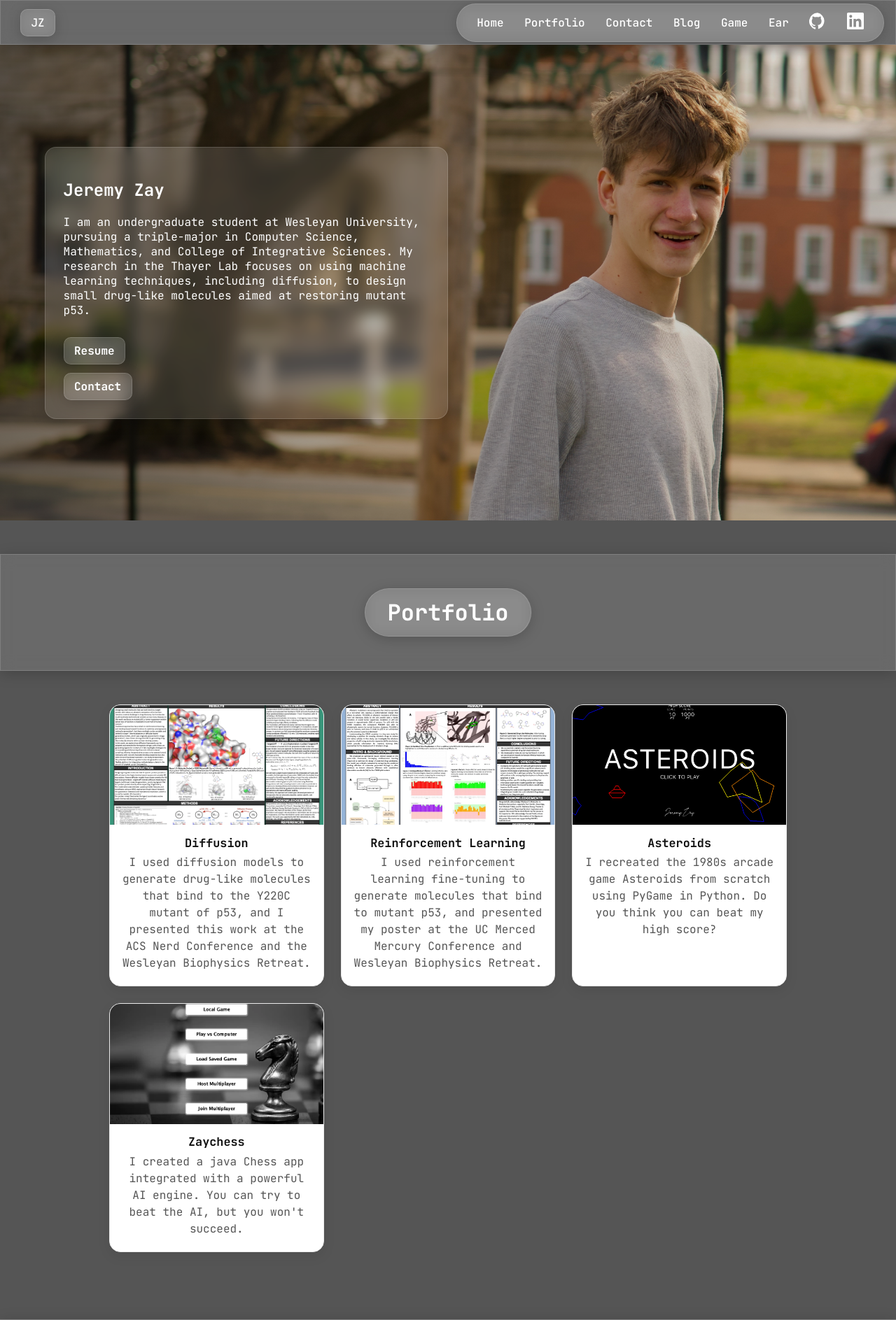
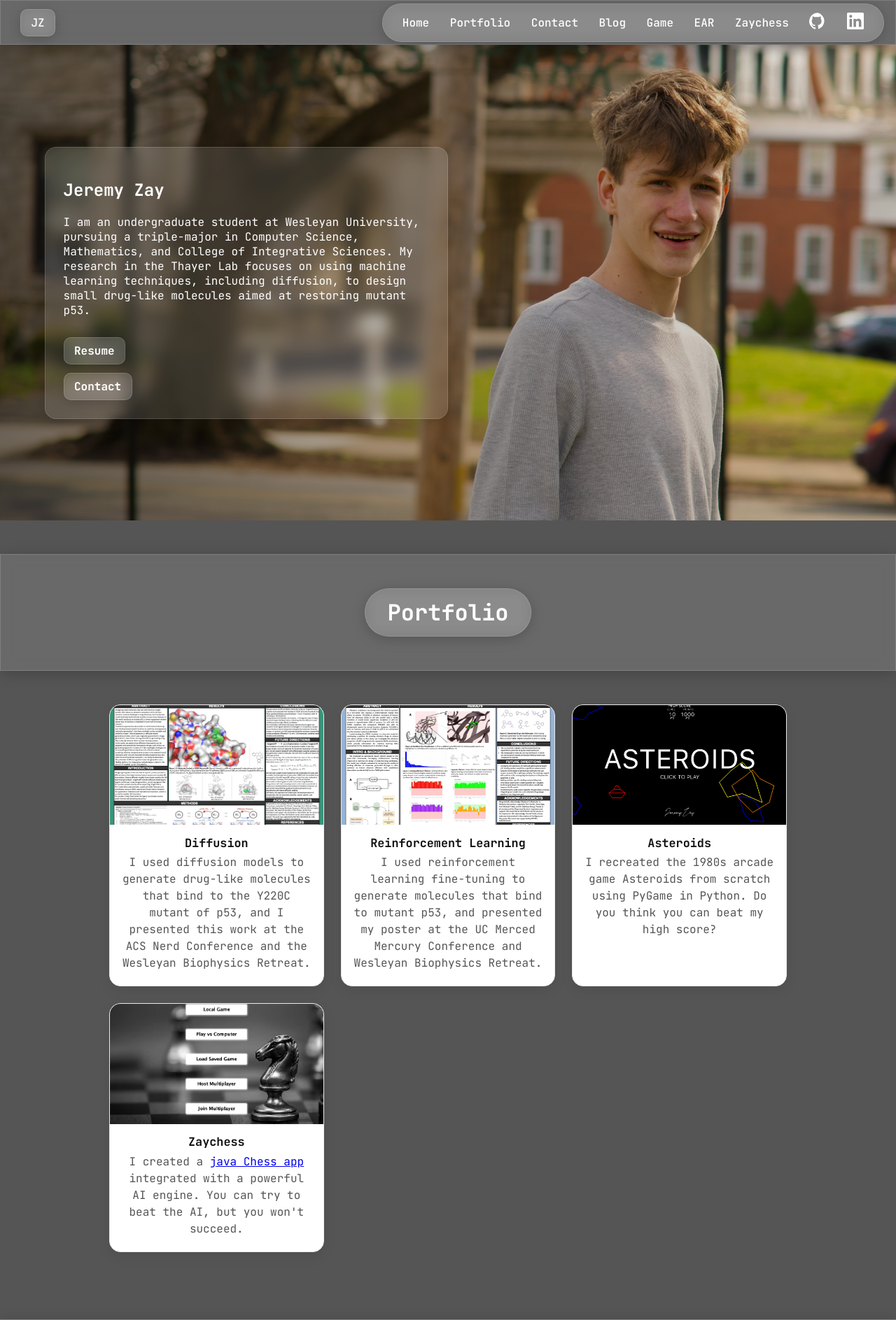
Before and after one commit to Jerenemy/website, a Flask app: page / in a window 1280 px wide. Shown: the top 1887 px of the page at 70% size. Run offline with Flask 3, Linux system fonts and the light colour scheme.

Commit message:
made zaychess accessible from home page

```diff
--- a/app/templates/_nav.html
+++ b/app/templates/_nav.html
@@ -16,7 +16,8 @@
     <!-- separate pages -->
     <a href="{{ url_for('public.blog') }}">Blog</a>
     <a href="{{ url_for('public.game') }}">Game</a>
-    <a href="/ear/">Ear</a>
+    <a href="/ear/">EAR</a>
+    <a href="{{ url_for('public.zaychess') }}">Zaychess</a>
 
     <a href="https://github.com/Jerenemy" target="_blank" rel="noopener" aria-label="GitHub">
       <!-- GitHub SVG -->
--- a/app/templates/sections/_portfolio.html
+++ b/app/templates/sections/_portfolio.html
@@ -78,7 +78,7 @@
         href="{{ url_for('static', filename='img/projects/zaychess-full.png') }}"
         class="glightbox"
         data-gallery="portfolio"
-        data-description="Click here to download on the MacOS app store, or download the Zaychess .jar or the .app (for MacOS) right here."
+        data-description="Click here to download on the MacOS app store, or download the Zaychess .jar or the .app (for MacOS) right <a href='/zaychess'>here</a>."
       >
         <img
           src="{{ url_for('static', filename='img/projects/zaychess-thumb.png') }}"
@@ -89,7 +89,7 @@
       <div class="project-card__body">
         <h3 class="project-card__title">Zaychess</h3>
         <p class="project-card__desc">
-          I created a java Chess app integrated with a powerful AI engine. You can try to beat the AI, but you won't succeed.
+          I created a <a href='/zaychess' style="display: inline;">java Chess app</a> integrated with a powerful AI engine. You can try to beat the AI, but you won't succeed.
         </p>
       </div>
     </article>
```
